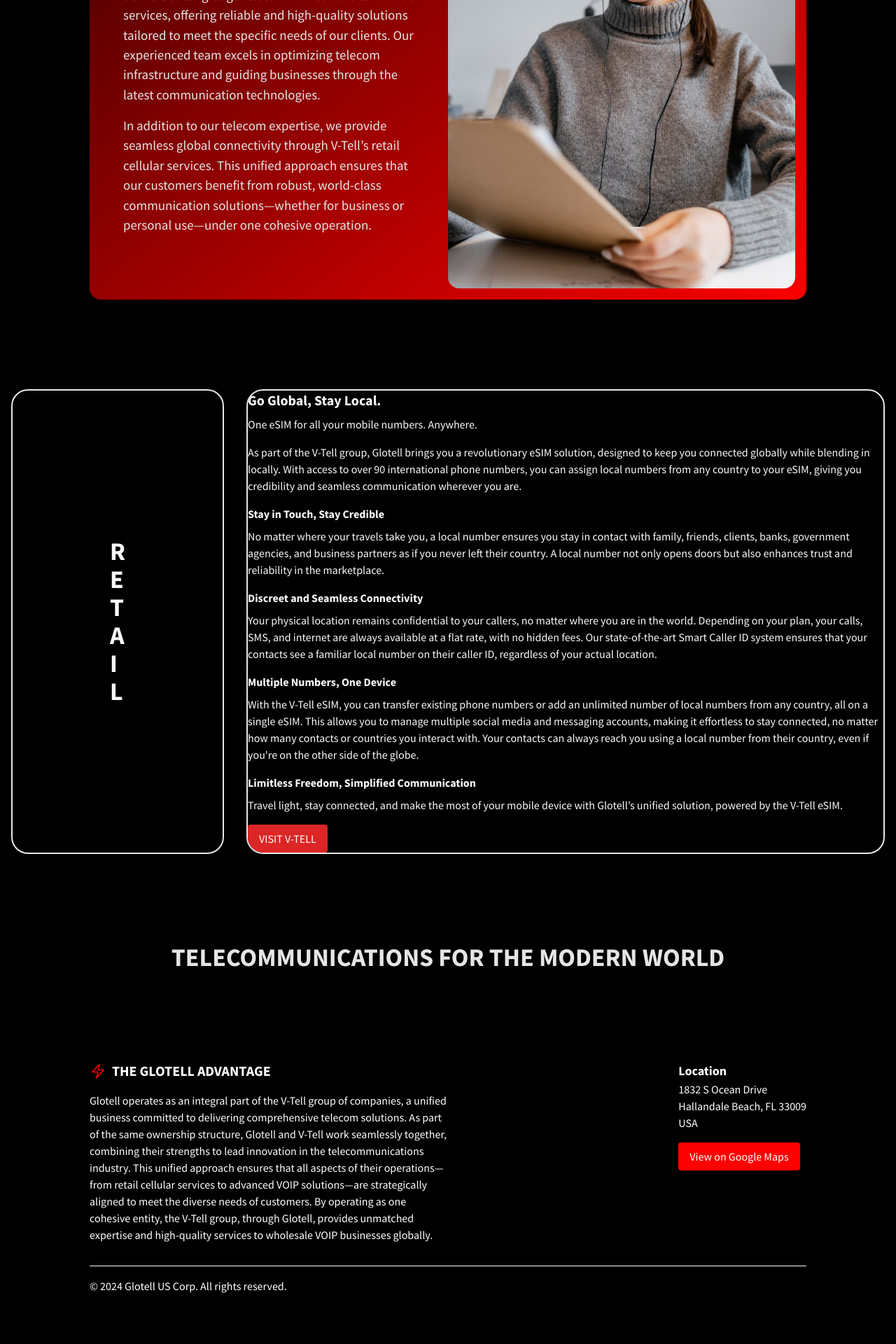
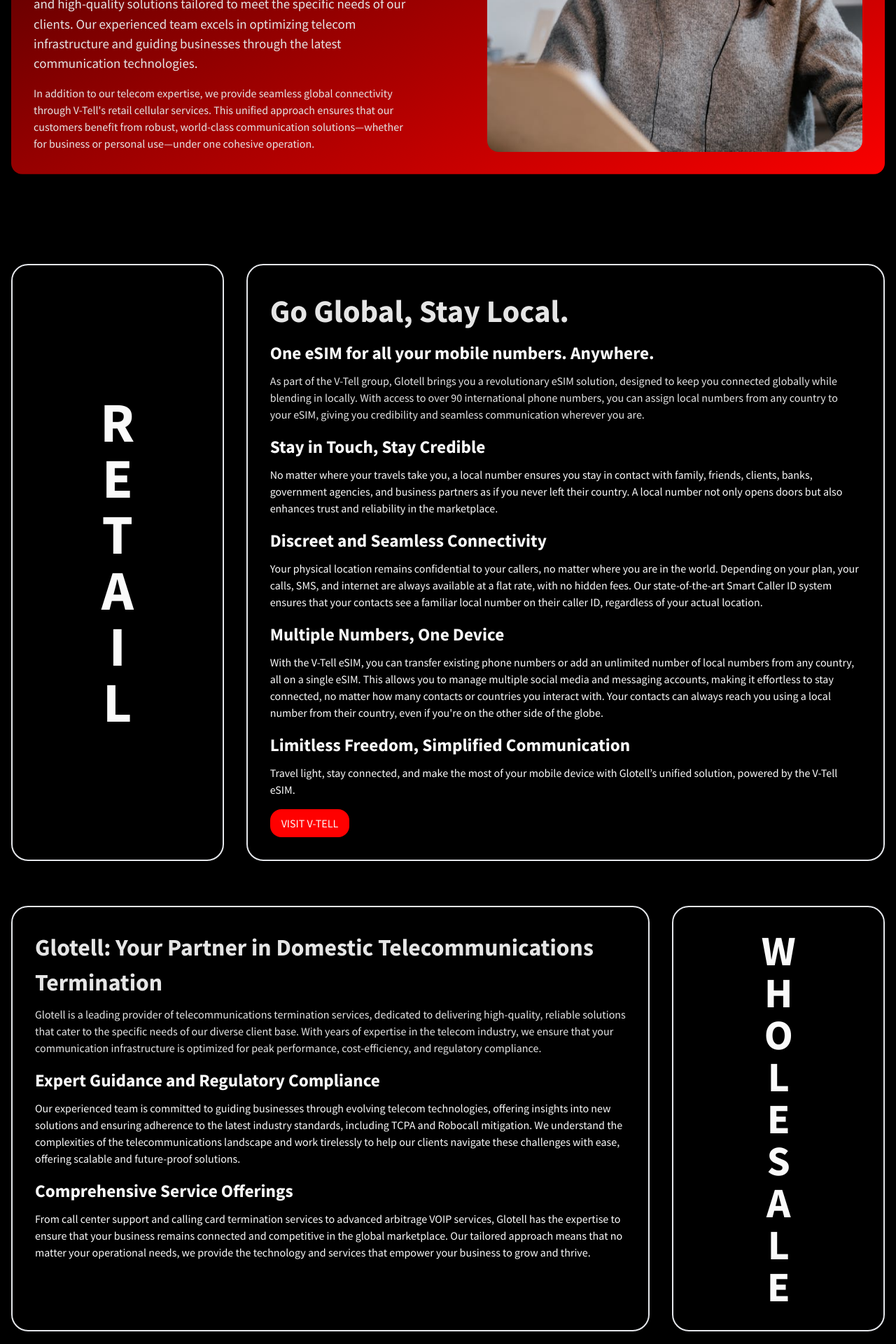
Before and after one commit to kdjordan/glotellus, a Vue app: page / in a window 1280 px wide. Shown: the part 540-2460 px from the top of the page at 70% size. Before the commit the page ends 2421 px from the top, so only its background shows below. Built offline with nearby package versions, Linux system fonts and the light colour scheme; the HTML template or start-up script is replaced by a standard one.

Commit message:
FEAT: finished about and fixed footer

```diff
--- a/src/components/AboutSection.vue
+++ b/src/components/AboutSection.vue
@@ -2,56 +2,72 @@
   <section class="container mx-auto px-4 text-glotellWhite mt-32" id="about">
     <div class="flex flex-col md:flex-row gap-8 mb-16">
       <div class="w-full md:w-1/4 bg-black rounded-3xl overflow-hidden flex items-center justify-center p-4 md:p-0 border-2">
-        <h2 class="text-4xl font-bold">
-          <span class="block">R</span>
-          <span class="block">E</span>
-          <span class="block">T</span>
-          <span class="block">A</span>
-          <span class="block">I</span>
-          <span class="block">L</span>
-        </h2>
+        <div class="flex items-center justify-center h-full">
+          <h2 class="text-size4xl font-bold flex flex-col items-center leading-none">
+            <div>R</div>
+            <div>E</div>
+            <div>T</div>
+            <div>A</div>
+            <div>I</div>
+            <div>L</div>
+          </h2>
+        </div>
       </div>
-      <div class="w-full md:w-3/4 bg-black rounded-3xl  overflow-hidden border-2">
-        <h3 class="text-xl font-bold">Go Global, Stay Local.</h3>
-        <p class="mt-2">One eSIM for all your mobile numbers. Anywhere.</p>
-        <p class="mt-4">
+      <div class="w-full md:w-3/4 rounded-3xl overflow-hidden border-2 p-8">
+        <h2 class="text-size2xl font-bold text-glotellGrey text-lato">Go Global, Stay Local.</h2>
+        <h3 class="mt-2 text-sizeLg font-bold">One eSIM for all your mobile numbers. Anywhere.</h3>
+        <p class="mt-2 text-glotellGrey">
           As part of the V-Tell group, Glotell brings you a revolutionary eSIM solution, designed to keep you connected globally while blending in locally. With access to over 90 international phone numbers, you can assign local numbers from any country to your eSIM, giving you credibility and seamless communication wherever you are.
         </p>
-        <p class="mt-4 font-bold">Stay in Touch, Stay Credible</p>
+        <h3 class="mt-4 font-bold text-sizeLg">Stay in Touch, Stay Credible</h3>
         <p class="mt-2">
           No matter where your travels take you, a local number ensures you stay in contact with family, friends, clients, banks, government agencies, and business partners as if you never left their country. A local number not only opens doors but also enhances trust and reliability in the marketplace.
         </p>
-        <p class="mt-4 font-bold">Discreet and Seamless Connectivity</p>
+        <h3 class="mt-4 font-bold text-sizeLg">Discreet and Seamless Connectivity</h3>
         <p class="mt-2">
           Your physical location remains confidential to your callers, no matter where you are in the world. Depending on your plan, your calls, SMS, and internet are always available at a flat rate, with no hidden fees. Our state-of-the-art Smart Caller ID system ensures that your contacts see a familiar local number on their caller ID, regardless of your actual location.
         </p>
-        <p class="mt-4 font-bold">Multiple Numbers, One Device</p>
+        <h3 class="mt-4 font-bold text-sizeLg">Multiple Numbers, One Device</h3>
         <p class="mt-2">
           With the V-Tell eSIM, you can transfer existing phone numbers or add an unlimited number of local numbers from any country, all on a single eSIM. This allows you to manage multiple social media and messaging accounts, making it effortless to stay connected, no matter how many contacts or countries you interact with. Your contacts can always reach you using a local number from their country, even if you're on the other side of the globe.
         </p>
-        <p class="mt-4 font-bold">Limitless Freedom, Simplified Communication</p>
+        <h3 class="mt-4 font-bold text-sizeLg">Limitless Freedom, Simplified Communication</h3>
         <p class="mt-2">
           Travel light, stay connected, and make the most of your mobile device with Glotell’s unified solution, powered by the V-Tell eSIM.
         </p>
-        <button class="mt-4 bg-red-600 text-white px-4 py-2 rounded">VISIT V-TELL</button>
+        <a href="https://v-tell.com" target="_blank" rel="noopener noreferrer" class="mt-4 bg-glotellRed px-4 py-2 rounded-2xl hover:bg-glotellRed/80 text-glotellWhite hover:text-black transition duration-300 inline-block">VISIT V-TELL</a>
       </div>
-      <!-- <div class="border border-white p-4 col-span-2">
-        <h3 class="text-xl font-bold">Glotell: Your Partner in Domestic Telecommunications Termination</h3>
-        <p class="mt-2">
+    </div>
+    <div class="flex flex-col md:flex-row gap-8">
+      <div class="w-full md:w-3/4 rounded-3xl overflow-hidden border-2 p-8">
+        <h3 class="text-sizeXl font-bold text-glotellGrey text-lato">Glotell: Your Partner in Domestic Telecommunications Termination</h3>
+        <p class="mt-2 text-glotellGrey">
           Glotell is a leading provider of telecommunications termination services, dedicated to delivering high-quality, reliable solutions that cater to the specific needs of our diverse client base. With years of expertise in the telecom industry, we ensure that your communication infrastructure is optimized for peak performance, cost-efficiency, and regulatory compliance.
         </p>
-        <p class="mt-4 font-bold">Expert Guidance and Regulatory Compliance</p>
+        <h3 class="mt-4 font-bold text-sizeLg">Expert Guidance and Regulatory Compliance</h3>
         <p class="mt-2">
           Our experienced team is committed to guiding businesses through evolving telecom technologies, offering insights into new solutions and ensuring adherence to the latest industry standards, including TCPA and Robocall mitigation. We understand the complexities of the telecommunications landscape and work tirelessly to help our clients navigate these challenges with ease, offering scalable and future-proof solutions.
         </p>
-        <p class="mt-4 font-bold">Comprehensive Service Offerings</p>
+        <h3 class="mt-4 font-bold text-sizeLg">Comprehensive Service Offerings</h3>
         <p class="mt-2">
           From call center support and calling card termination services to advanced arbitrage VOIP services, Glotell has the expertise to ensure that your business remains connected and competitive in the global marketplace. Our tailored approach means that no matter your operational needs, we provide the technology and services that empower your business to grow and thrive.
         </p>
       </div>
-      <div class="border border-white p-4 flex flex-col justify-center items-center">
-        <h2 class="text-2xl font-bold transform rotate-90">WHOLESALE</h2>
-      </div> -->
+      <div class="w-full md:w-1/4 bg-black rounded-3xl overflow-hidden flex items-center justify-center p-4 md:p-0 border-2">
+        <div class="flex items-center justify-center h-full">
+          <h2 class="text-size3xl font-bold flex flex-col items-center leading-none p-8">
+            <div>W</div>
+            <div>H</div>
+            <div>O</div>
+            <div>L</div>
+            <div>E</div>
+            <div>S</div>
+            <div>A</div>
+            <div>L</div>
+            <div>E</div>
+          </h2>
+        </div>
+      </div>
     </div>
   </section>
 </template>
--- a/src/components/HeroSection.vue
+++ b/src/components/HeroSection.vue
@@ -1,19 +1,21 @@
 <template>
-  <section class="container relative z-10 mx-auto mt-48" id="hero">
-    <div class="w-4/5 mx-auto rounded-2xl overflow-hidden flex p-4 custom-gradient">
-      <div class="p-8 text-left text-sizeBase">
+  <section class="container mx-auto px-4 mt-48" id="hero">
+    <div class="w-full rounded-2xl overflow-hidden grid grid-cols-2 gap-12 custom-gradient">
+      <div class="p-8 flex flex-col">
         <h3 class="text-sizeLg tracking-widest font-semibold font-lato text-glotellGrey">Telecommunications Services</h3>
         <h1 class="text-size2xl font-bold mt-2 font-lato text-glotellWhite">Voice Solutions you can count on.</h1>
         <h2 class="text-sizeLg font-semibold mt-4 font-lato text-glotellGrey">Retail and Wholesale all in one place.</h2>
-        <p class="mt-4 text-glotellGrey">
+        <p class="mt-4 text-glotellGrey text-sizeBase">
           As part of the V-Tell group of companies, Glotell delivers cutting-edge telecommunications termination services, offering reliable and high-quality solutions tailored to meet the specific needs of our clients. Our experienced team excels in optimizing telecom infrastructure and guiding businesses through the latest communication technologies.
         </p>
         <p class="mt-4 text-glotellGrey">
-          In addition to our telecom expertise, we provide seamless global connectivity through V-Tell’s retail cellular services. This unified approach ensures that our customers benefit from robust, world-class communication solutions—whether for business or personal use—under one cohesive operation.
+          In addition to our telecom expertise, we provide seamless global connectivity through V-Tell's retail cellular services. This unified approach ensures that our customers benefit from robust, world-class communication solutions—whether for business or personal use—under one cohesive operation.
         </p>
       </div>
-      <div class="flex-shrink-0 w-1/2">
-        <img src="/call-center.jpg" alt="Customer Service" class="h-full object-cover rounded-2xl" />
+      <div class="p-8">
+        <div class="relative w-full h-full rounded-2xl overflow-hidden">
+          <img src="/call-center.jpg" alt="Customer Service" class="absolute inset-0 w-full h-full object-cover" />
+        </div>
       </div>
     </div>
   </section>
@@ -25,7 +27,7 @@
 }
 </script>
 
-<style>
+<style scoped>
 .custom-gradient {
   background: linear-gradient(to bottom right, black, red 85%, #FF0000);
   background-position: left bottom;
--- a/src/components/TheFooter.vue
+++ b/src/components/TheFooter.vue
@@ -1,24 +1,29 @@
 <template>
   <footer>
+    <div class="container mx-auto px-4" id="location">
       <h2 class="text-center text-4xl font-bold my-32 text-glotellGrey">TELECOMMUNICATIONS FOR THE MODERN WORLD</h2>
-    <div class="container mx-auto flex justify-between items-start w-4/5">
-      <div>
-        <div class="flex items-center mb-4 w-3/5">
-          <BoltIcon class="h-6 w-6 text-glotellRed mr-2" />
-          <h2 class="text-xl font-bold">THE GLOTELL ADVANTAGE</h2>
+      <div class="flex justify-between items-start">
+        <div class="max-w-[60%]">
+          <div class="flex items-center mb-6">
+            <BoltIcon class="h-8 w-8 text-glotellRed mr-4" />
+            <h2 class="text-2xl font-bold">THE GLOTELL ADVANTAGE</h2>
           </div>
-        <p class="max-w-lg">
+          <p class="text-lg leading-relaxed">
             Glotell operates as an integral part of the V-Tell group of companies, a unified business committed to delivering comprehensive telecom solutions. As part of the same ownership structure, Glotell and V-Tell work seamlessly together, combining their strengths to lead innovation in the telecommunications industry. This unified approach ensures that all aspects of their operations—from retail cellular services to advanced VOIP solutions—are strategically aligned to meet the diverse needs of customers. By operating as one cohesive entity, the V-Tell group, through Glotell, provides unmatched expertise and high-quality services to wholesale VOIP businesses globally.
           </p>
         </div>
         <div class="text-left">
-        <h3 class="text-lg font-bold">Location</h3>
-        <p>1832 S Ocean Drive<br>Hallandale Beach, FL 33009<br>USA</p>
-        <button class="mt-4 bg-glotellRed text-white px-4 py-2 rounded">View on Google Maps</button>
+          <h3 class="text-2xl font-bold mb-4">Location</h3>
+          <p class="text-lg leading-relaxed">1832 S Ocean Drive<br>Hallandale Beach, FL 33009<br>USA</p>
+          <a href="https://maps.app.goo.gl/nqKYHooGYeVdmgeL6" target="_blank" rel="noopener noreferrer"
+             class="mt-6 inline-block bg-glotellRed text-white px-8 py-3 rounded-full text-lg hover:bg-glotellRed/90 transition-colors">
+            View on Google Maps
+          </a>
         </div>
       </div>
-    <div class="border-t border-white mt-8 pt-4 text-left w-4/5 mx-auto pb-8">
+      <div class="border-t border-white/20 mt-16 pt-8 pb-8 text-lg">
         © 2024 Glotell US Corp. All rights reserved.
+      </div>
     </div>
   </footer>
 </template>
```
Lines whose indentation alone changed are shown as unchanged.
